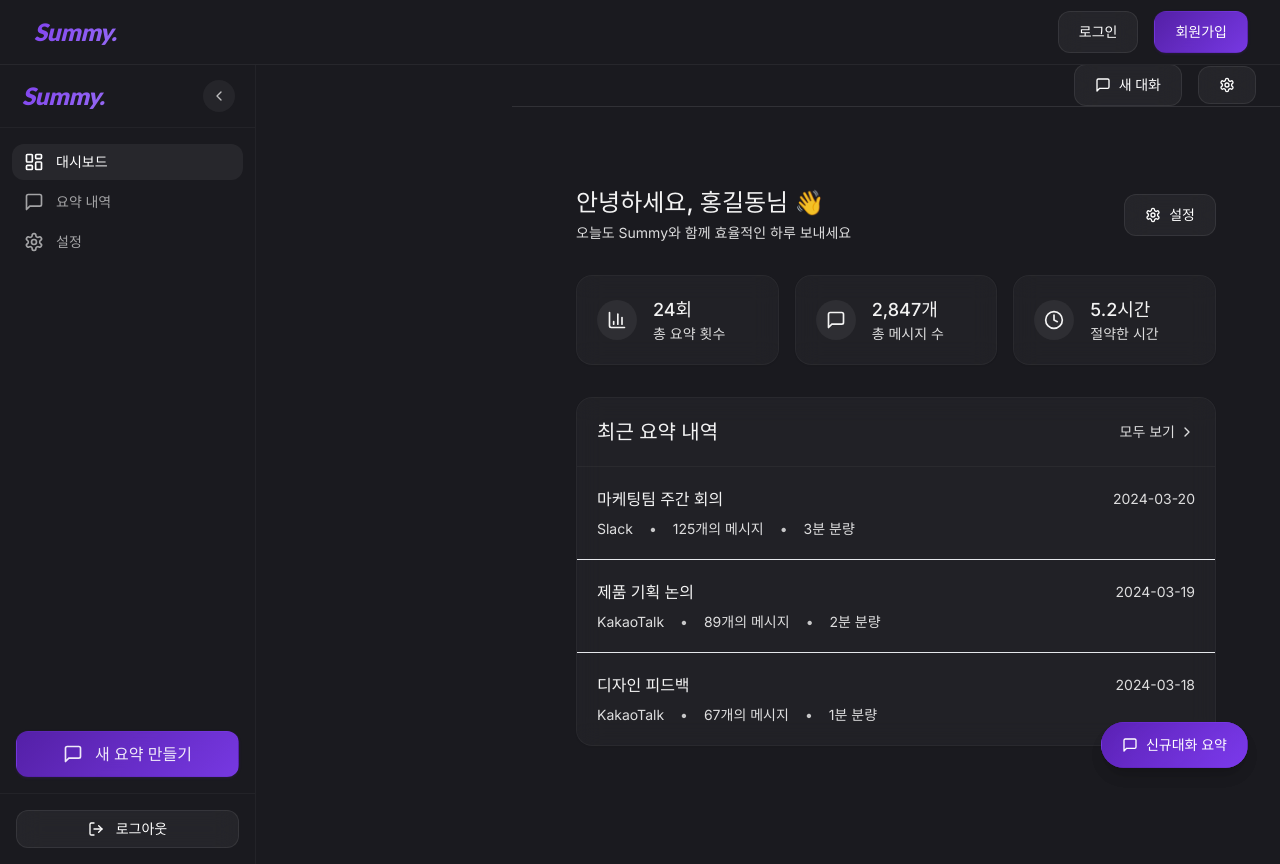
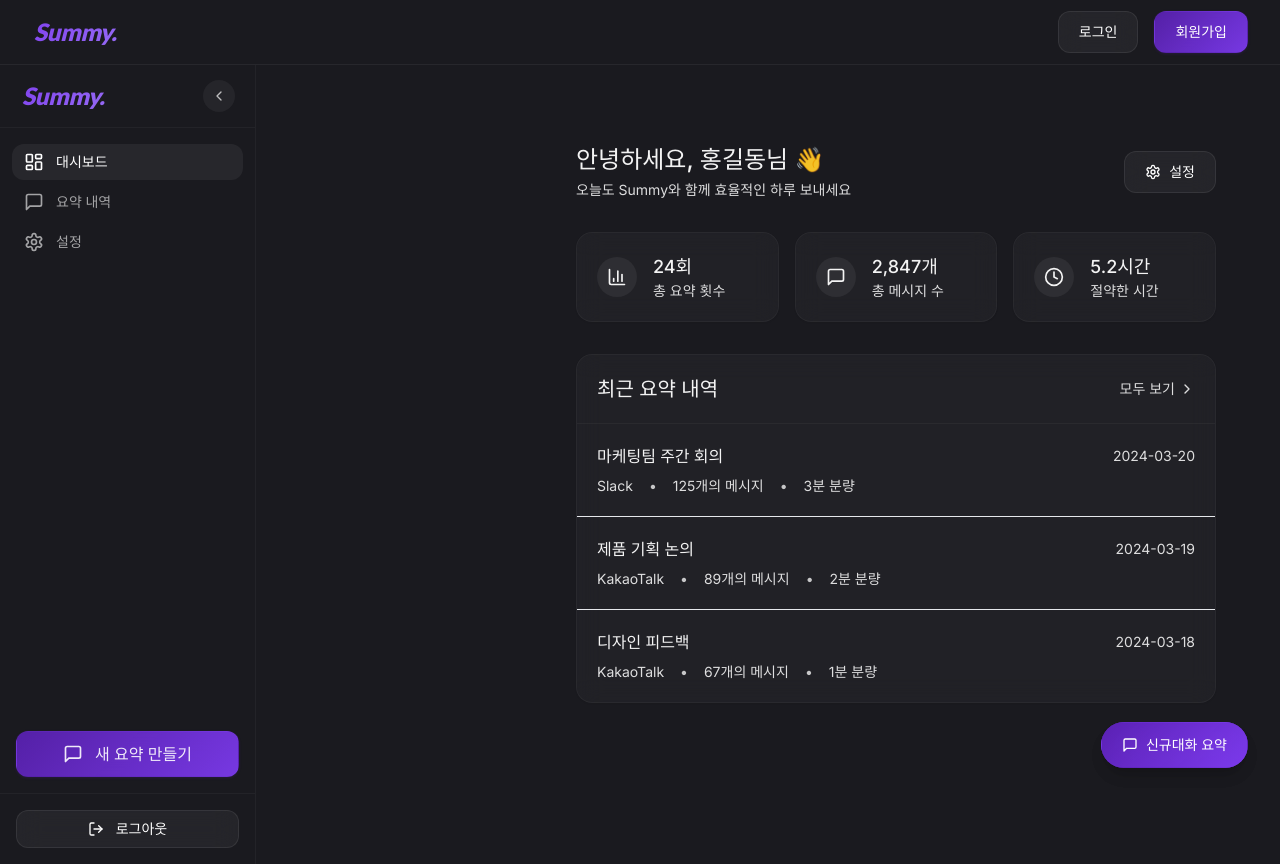
Before and after one commit to FLYLIKEB/summy, a Next.js app: page /dashboard in a window 1280 px wide. Built offline with nearby package versions, Linux system fonts and the light colour scheme; a web font is replaced by a local one.

Commit message:
대시보드 상단 헤더(새 대화, 설정 버튼) 제거

```diff
--- a/components/ui/Sidebar.tsx
+++ b/components/ui/Sidebar.tsx
@@ -18,21 +18,12 @@ import MobileNewSummaryButton from '@/components/ui/MobileNewSummaryButton'
 // 네비게이션 설정 임포트
 import { navigation } from '@/components/ui/sidebar/navigation-config'
 
-// 신규 컴포넌트 - 헤더 버튼
-const HeaderButtons = () => (
-  <div className="flex items-center gap-4">
-    <button className="apple-button apple-button-secondary">
-      <MessageSquare className="w-4 h-4" />
-      <span>새 대화</span>
-    </button>
-    <button className="apple-button apple-button-secondary">
-      <Settings className="w-4 h-4" />
-    </button>
-  </div>
-);
-
-// 신규 컴포넌트 - 사이드바 컨텐츠
-const SidebarContent = ({ isOpen, isMobile, toggleSidebar }: {
+// 사이드바 컨텐츠 컴포넌트
+const SidebarContent = ({
+  isOpen,
+  isMobile,
+  toggleSidebar,
+}: {
   isOpen: boolean;
   isMobile: boolean;
   toggleSidebar: () => void;
@@ -77,11 +68,6 @@ const MainContent = ({
   >
     {/* 데스크톱 접힌 상태 토글 버튼 */}
     <SidebarDesktopToggle isOpen={isOpen} isMobile={isMobile} toggleSidebar={toggleSidebar} />
-
-    {/* 사용자 설정 헤더 */}
-    <header className="h-16 border-b border-white/10 flex items-center justify-end px-6">
-      <HeaderButtons />
-    </header>
 
     {/* 자식 컴포넌트 (메인 콘텐츠) */}
     <div className="p-4 sm:p-6 md:p-8 pb-16 flex-1">
```
